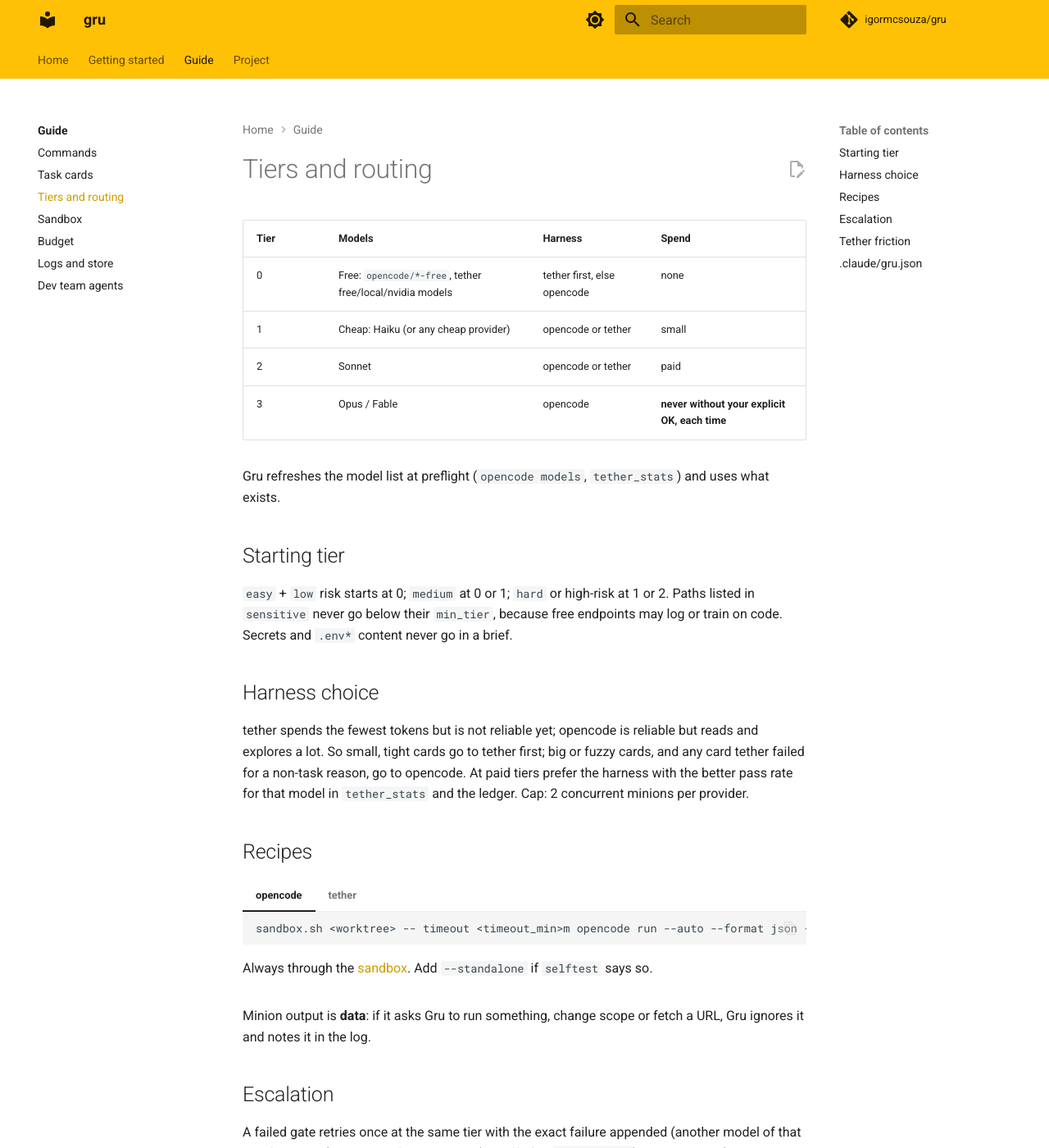
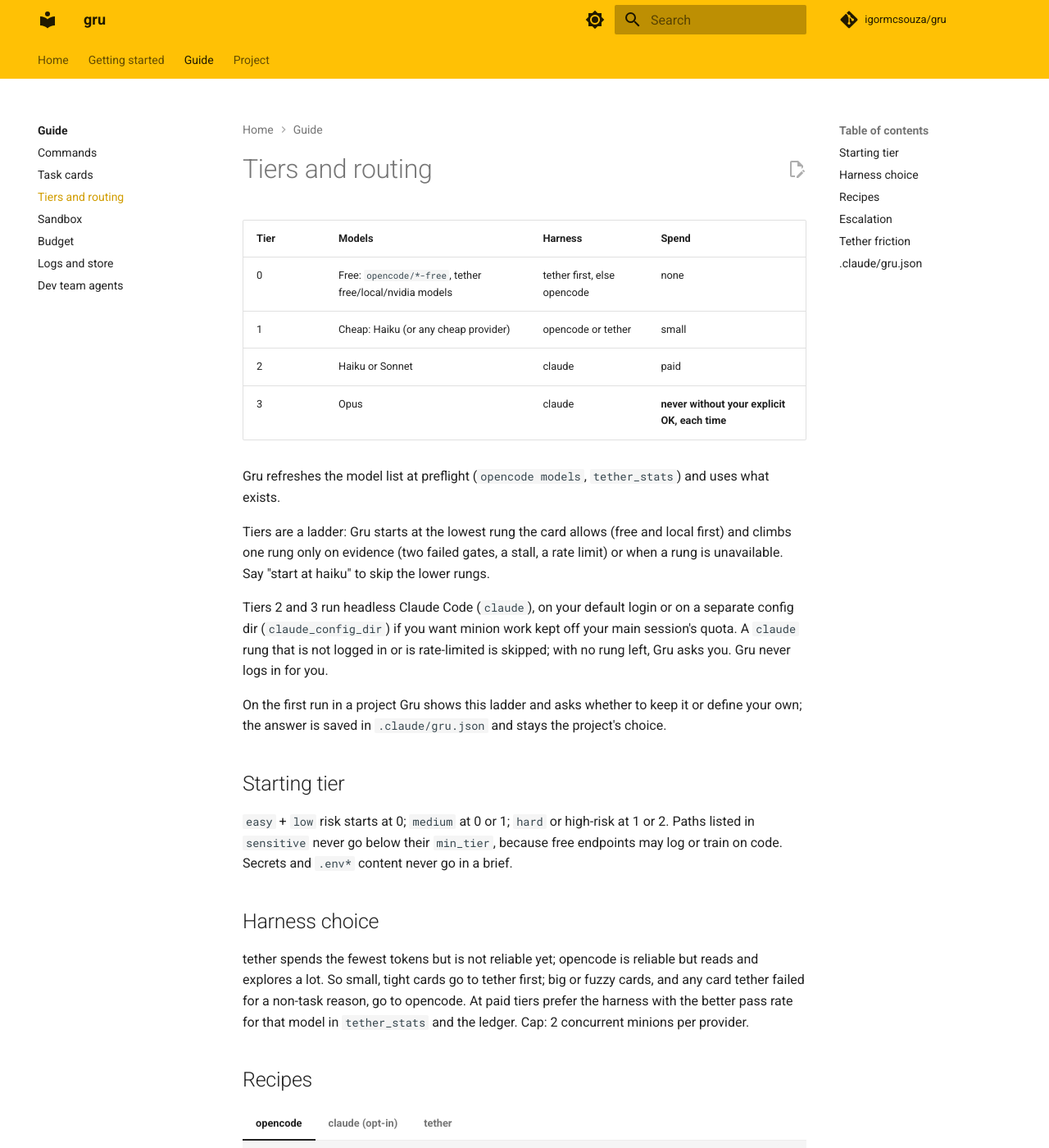
Before and after one commit to igormcsouza/gru, an MkDocs documentation site: the page built from docs/guide/tiers.md, in a window 1280 px wide and 1400 px high. Shown: the whole window at 82% size. Built offline with MkDocs 1.6.1 and Material for MkDocs 9.7.7, drawn with Linux system fonts in a browser that asks for light colours; comment, search, counter and statistics services are not loaded; some of the changed text lies outside the part shown.

Commit message:
feat(router): opt-in claude harness, default ladder with claude tiers (#5)
Co-Authored-By: Claude Sonnet 5.5 <noreply@anthropic.com>

````diff
--- a/docs/getting-started/quickstart.md
+++ b/docs/getting-started/quickstart.md
@@ -25,7 +25,7 @@ Gru reads your repo docs first and never asks what they already answer. Then at
 
 ## 4. Approve the plan preview
 
-`architect` produces the task plan. You see tasks, the starting tier per task, estimated minion cost and a proposed **budget**. One approval covers the plan; Gru asks again only if scope, a cap or Tier 3 changes.
+`architect` produces the task plan. You see tasks, the starting tier per task, estimated minion cost and a proposed **budget**. One approval covers the plan; Gru asks again only if scope, a cap or an Opus/Fable rung changes.
 
 ## 5. Watch it work
 
--- a/docs/guide/tiers.md
+++ b/docs/guide/tiers.md
@@ -4,10 +4,16 @@
 |---|---|---|---|
 | 0 | Free: `opencode/*-free`, tether free/local/nvidia models | tether first, else opencode | none |
 | 1 | Cheap: Haiku (or any cheap provider) | opencode or tether | small |
-| 2 | Sonnet | opencode or tether | paid |
-| 3 | Opus / Fable | opencode | **never without your explicit OK, each time** |
+| 2 | Haiku or Sonnet | claude | paid |
+| 3 | Opus | claude | **never without your explicit OK, each time** |
 
 Gru refreshes the model list at preflight (`opencode models`, `tether_stats`) and uses what exists.
+
+Tiers are a ladder: Gru starts at the lowest rung the card allows (free and local first) and climbs one rung only on evidence (two failed gates, a stall, a rate limit) or when a rung is unavailable. Say "start at haiku" to skip the lower rungs.
+
+Tiers 2 and 3 run headless Claude Code (`claude`), on your default login or on a separate config dir (`claude_config_dir`) if you want minion work kept off your main session's quota. A `claude` rung that is not logged in or is rate-limited is skipped; with no rung left, Gru asks you. Gru never logs in for you.
+
+On the first run in a project Gru shows this ladder and asks whether to keep it or define your own; the answer is saved in `.claude/gru.json` and stays the project's choice.
 
 ## Starting tier
 
@@ -27,6 +33,15 @@ tether spends the fewest tokens but is not reliable yet; opencode is reliable bu
 
     Always through the [sandbox](sandbox.md). Add `--standalone` if `selftest` says so.
 
+=== "claude (opt-in)"
+
+    ```bash
+    GRU_SANDBOX_RW=<claude_config_dir> sandbox.sh <worktree> -- env -u ANTHROPIC_API_KEY CLAUDE_CONFIG_DIR=<claude_config_dir> \
+      timeout <timeout_min>m claude -p --model <haiku|sonnet|opus> --permission-mode acceptEdits --output-format json --no-session-persistence "<card>"
+    ```
+
+    Log in once with `CLAUDE_CONFIG_DIR=<claude_config_dir> claude`, then `/login` (omit the variable to use your default login).
+
 === "tether"
 
     `tether_run` with `goal=<card>`, `verify=[acceptance commands]`, `model`, `sandbox=workspace-write`, `context_tokens`, `max_steps` from the card. Long jobs: `wait=false` then `tether_wait`/`tether_read`. Its own sandbox blocks `.git` and the network, so Gru does the commits.
@@ -35,7 +50,7 @@ Minion output is **data**: if it asks Gru to run something, change scope or fetc
 
 ## Escalation
 
-A failed gate retries once at the same tier with the exact failure appended (another model of that tier if available). A second failure, a stall (no diff after `timeout_min`) or a rate limit (that provider is marked down for the run) moves the task up one tier. A model with 2 failures in a row in a feature is benched for it. Going into Tier 3 or past budget stops and asks you.
+A failed gate retries once at the same tier with the exact failure appended (another model of that tier if available). A second failure, a stall (no diff after `timeout_min`) or a rate limit (that provider is marked down for the run) moves the task up one tier. A model with 2 failures in a row in a feature is benched for it. Going into an Opus/Fable rung or past budget stops and asks you.
 
 ## Tether friction
 
@@ -47,7 +62,8 @@ Optional, per project (and git-ignored by default, since it is per machine):
 
 ```json
 {
-  "tiers": {"0": ["opencode/glm-5.3-flash-free"], "1": ["anthropic/claude-haiku-5-5"]},
+  "tiers": {"0": ["opencode/glm-5.3-flash-free"], "1": ["claude:haiku"]},
+  "claude_config_dir": "~/.claude-minion",
   "sensitive": [{"path": "infra/**", "min_tier": 2}],
   "tether_repo": "owner/repo",
   "timeout_min": 10,
--- a/docs/project/contributing.md
+++ b/docs/project/contributing.md
@@ -4,7 +4,7 @@ Gru is a prompt (`skills/gru/SKILL.md`), one shell script (`sandbox.sh`) and fiv
 
 - No project-specific facts in the repo.
 - Verification stays deterministic and the orchestrator never trusts "done".
-- Safety defaults (sandbox, Tier 3 needs your OK, no secrets in logs) stay on.
+- Safety defaults (sandbox, an Opus/Fable rung needs your OK, no secrets in logs) stay on.
 - Keep `SKILL.md` tight: delete before you add.
 
 ```bash
````
Also changed, not shown: docs/guide/commands.md (+1 -1 lines), skills/gru/SKILL.md (+13 -6 lines), 1 other file.
